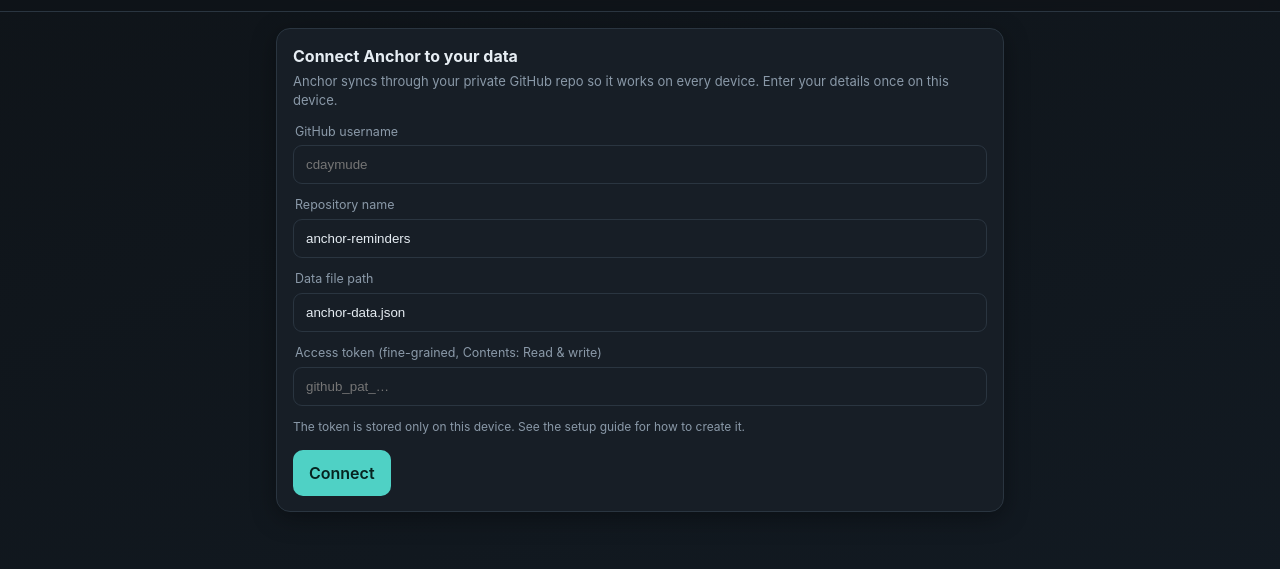
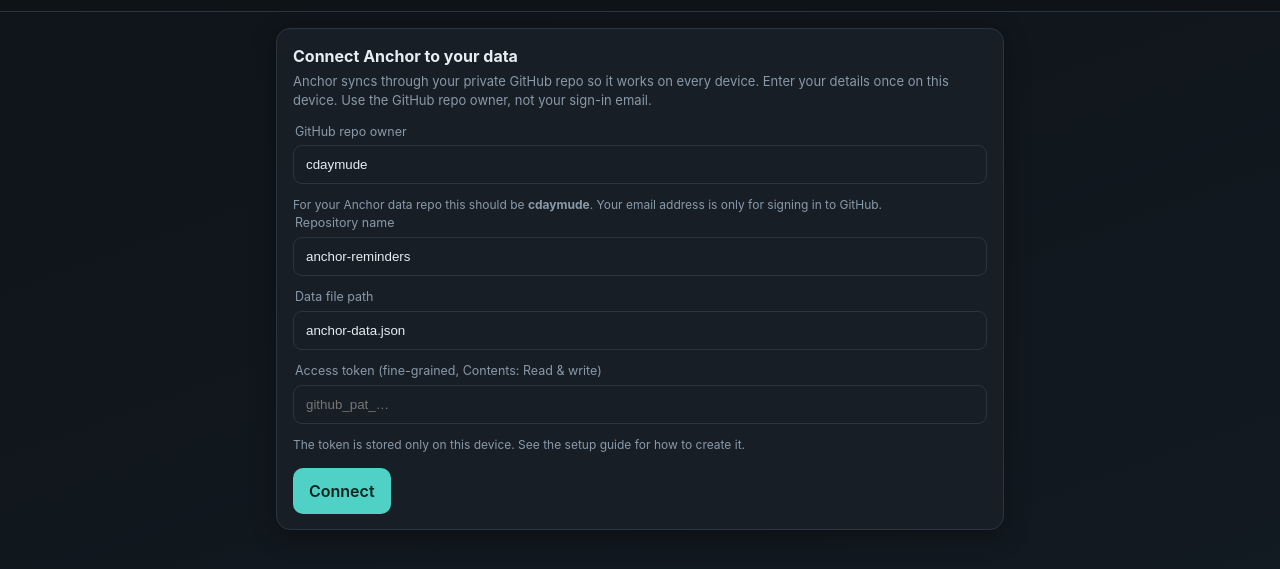
Before and after one commit to cdaymude/anchor-app, a plain HTML site: page index.html in a window 1280 px wide. Shown: the part 53-622 px from the top of the page. Drawn offline with Linux system fonts and the light colour scheme.

Commit message:
Clarify GitHub owner setup

```diff
--- a/index.html
+++ b/index.html
@@ -202,15 +202,17 @@
 }
 function showSetup(err){
   const c = ghCfg() || {};
+  const owner = c.owner && !c.owner.includes("@") ? c.owner : "cdaymude";
   document.getElementById("nav").style.display="none";
   document.getElementById("view").innerHTML="";
   const s = document.getElementById("setup");
   s.style.display="block";
   s.innerHTML = `<div class="card"><h2>Connect Anchor to your data</h2>
     <div class="sub">Anchor syncs through your private GitHub repo so it works on every device.
-    Enter your details once on this device.</div>
+    Enter your details once on this device. Use the GitHub repo owner, not your sign-in email.</div>
     ${err?`<div class="banner" style="border-left-color:var(--danger)"><b>${esc(err)}</b></div>`:""}
-    <div class="field"><label>GitHub username</label><input id="g-owner" value="${esc(c.owner||"")}" placeholder="cdaymude" autocapitalize="off" autocorrect="off"></div>
+    <div class="field"><label>GitHub repo owner</label><input id="g-owner" value="${esc(owner)}" placeholder="cdaymude" autocapitalize="off" autocorrect="off"></div>
+    <div class="hint">For your Anchor data repo this should be <b>cdaymude</b>. Your email address is only for signing in to GitHub.</div>
     <div class="field"><label>Repository name</label><input id="g-repo" value="${esc(c.repo||"anchor-reminders")}" autocapitalize="off" autocorrect="off"></div>
     <div class="field"><label>Data file path</label><input id="g-path" value="${esc(c.path||"anchor-data.json")}" autocapitalize="off" autocorrect="off"></div>
     <div class="field"><label>Access token (fine-grained, Contents: Read &amp; write)</label>
@@ -222,6 +224,7 @@
 window.connect = async () => {
   GH = {owner:val("g-owner"),repo:val("g-repo"),path:val("g-path")||"anchor-data.json",token:val("g-token"),sha:null};
   if(!GH.owner||!GH.repo||!GH.token){ toast("Fill in all fields"); return; }
+  if(GH.owner.includes("@")){ showSetup("Use the GitHub repo owner, cdaymude, not your sign-in email."); return; }
   try{
     let data = await ghGet();
     if(!data){ DB = blank(); await save(); data = DB; }
```
